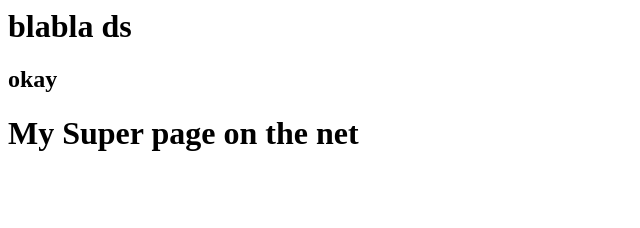
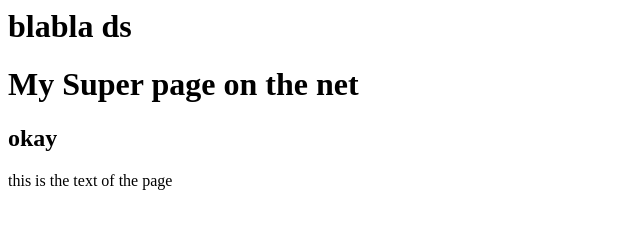
Before and after one commit to Memougr/solid-adventure, a plain HTML site: page index.html in a window 1280 px wide. Shown: the whole page, without its empty margins (0-640 px from the left). Drawn offline with Linux system fonts and the light colour scheme.

Commit message:
Update index.html

```diff
--- a/index.html
+++ b/index.html
@@ -3,13 +3,13 @@
 <head>
     <title>Best page on the net</title>
     <link rel="stylesheet" href="style.css/style.css">
-    <h1>blabla ds
+</head>
+<body>
+     <h1>blabla ds
     </h1>
+    <h1>My Super page on the net</h1>
     <h2>okay</h2>
-</head>
-
-<body>
-    <h1>My Super page on the net</h1>
+    <p> this is the text of the page </p>
 </body>
 
 </html>
```
